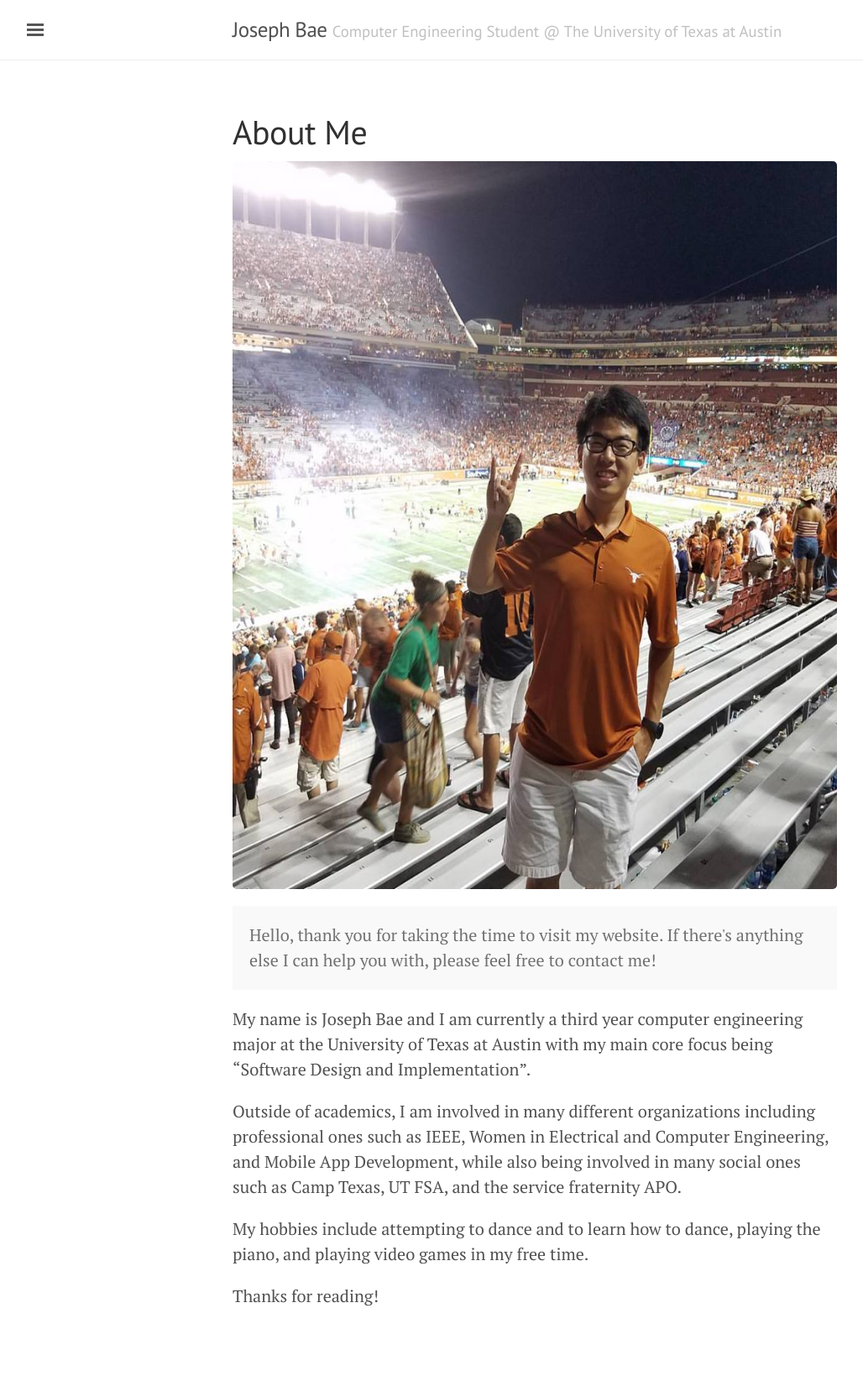
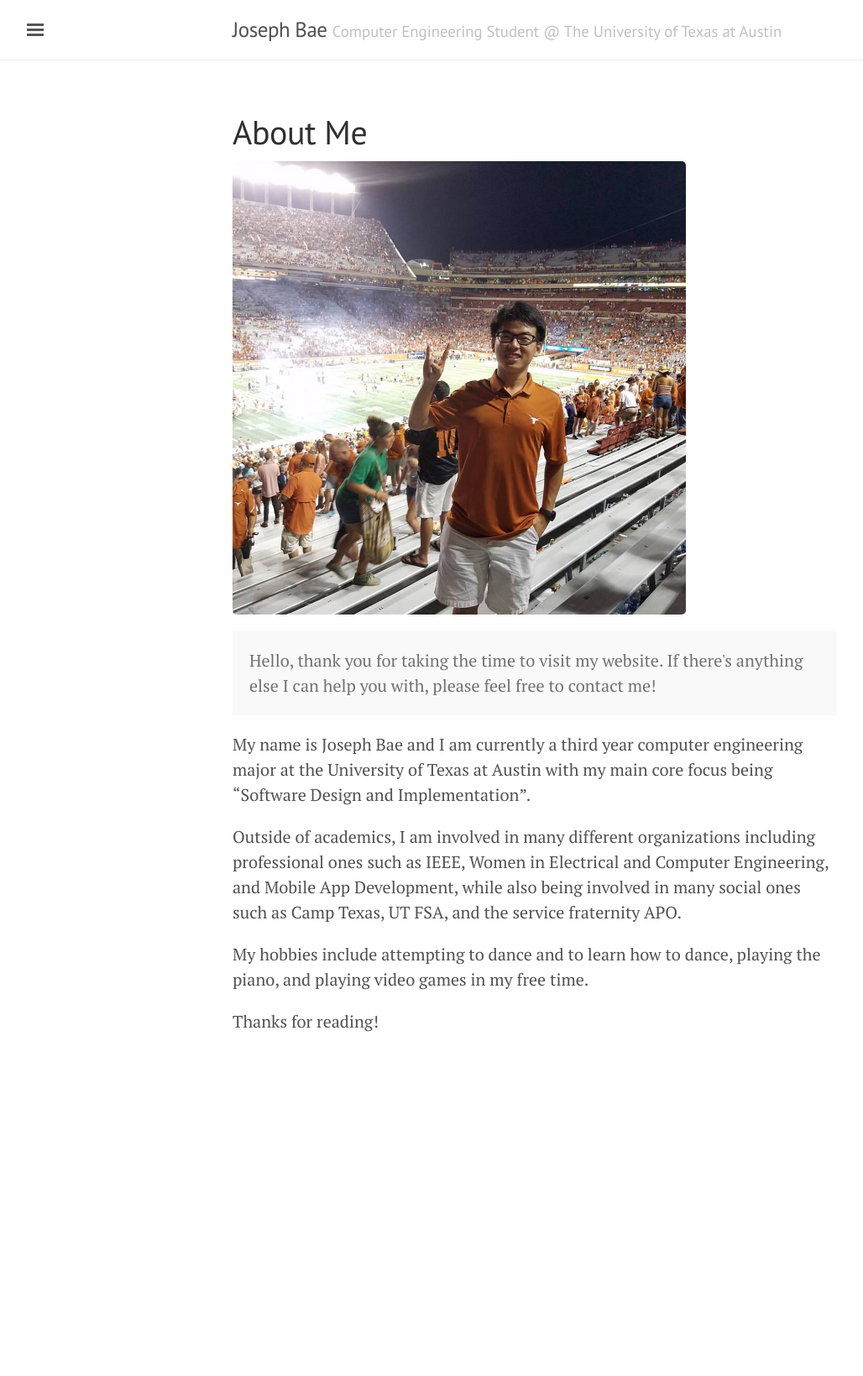
Before and after one commit to josephbae96/josephbae96.github.io, a Jekyll site: the page built from about.md, in a window 1280 px wide. Shown: the whole page at 84% size, without its empty margins (3-1031 px from the left). Built offline with Jekyll 4.4.1, drawn with Linux system fonts in a browser that asks for light colours; after the commit the page ends 1312 px from its top, so only the background shows below that.

Commit message:
changed picture dimensions

```diff
--- a/about.md
+++ b/about.md
@@ -3,7 +3,7 @@
 title: About Me
 ---
 
-<img src="../josephbae96.github.io/Files/UT%2050-47.jpg" alt="UTvsND 2016 50-47" style="width:867px;height:867px;">
+<img src="/Files/UT%2050-47.jpg" alt="UTvsND 2016 50-47" style="width:75%;">
 
 
 <p class="message">
```
